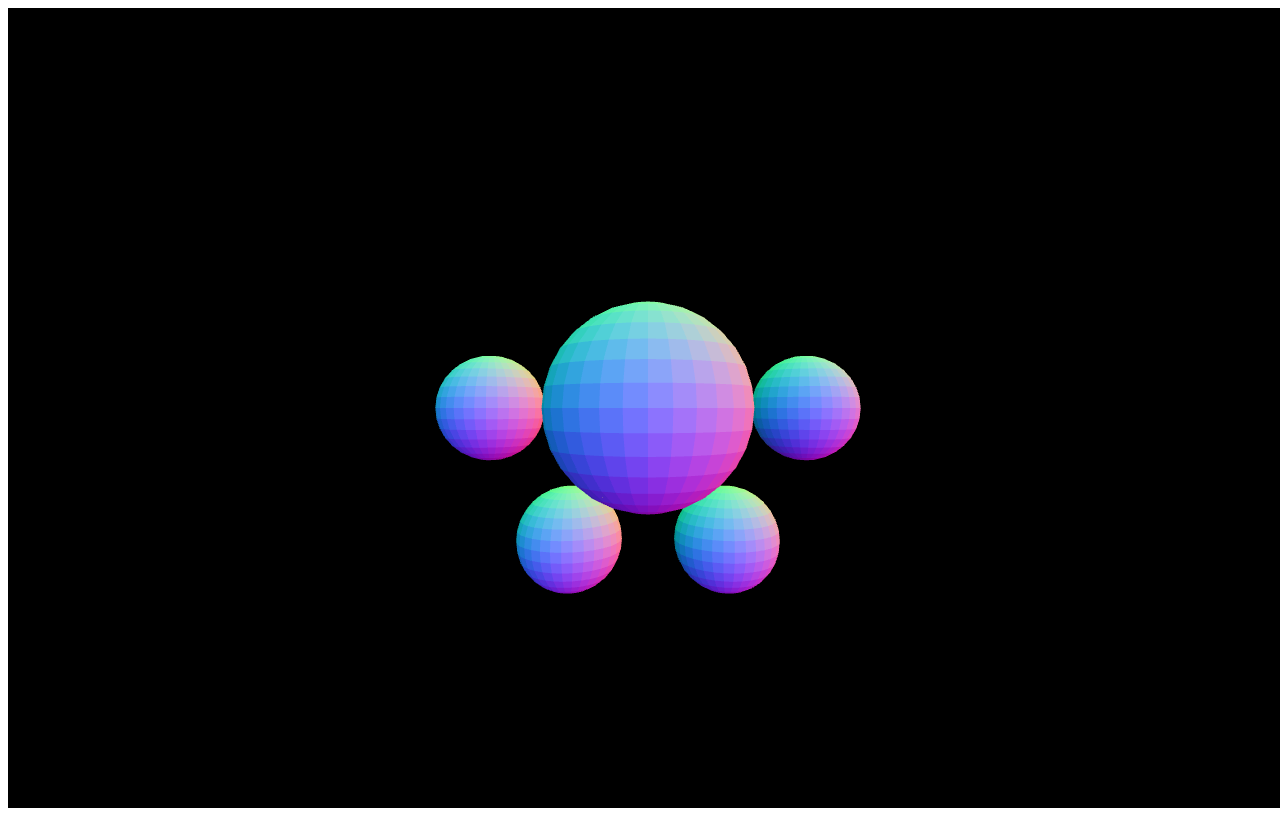
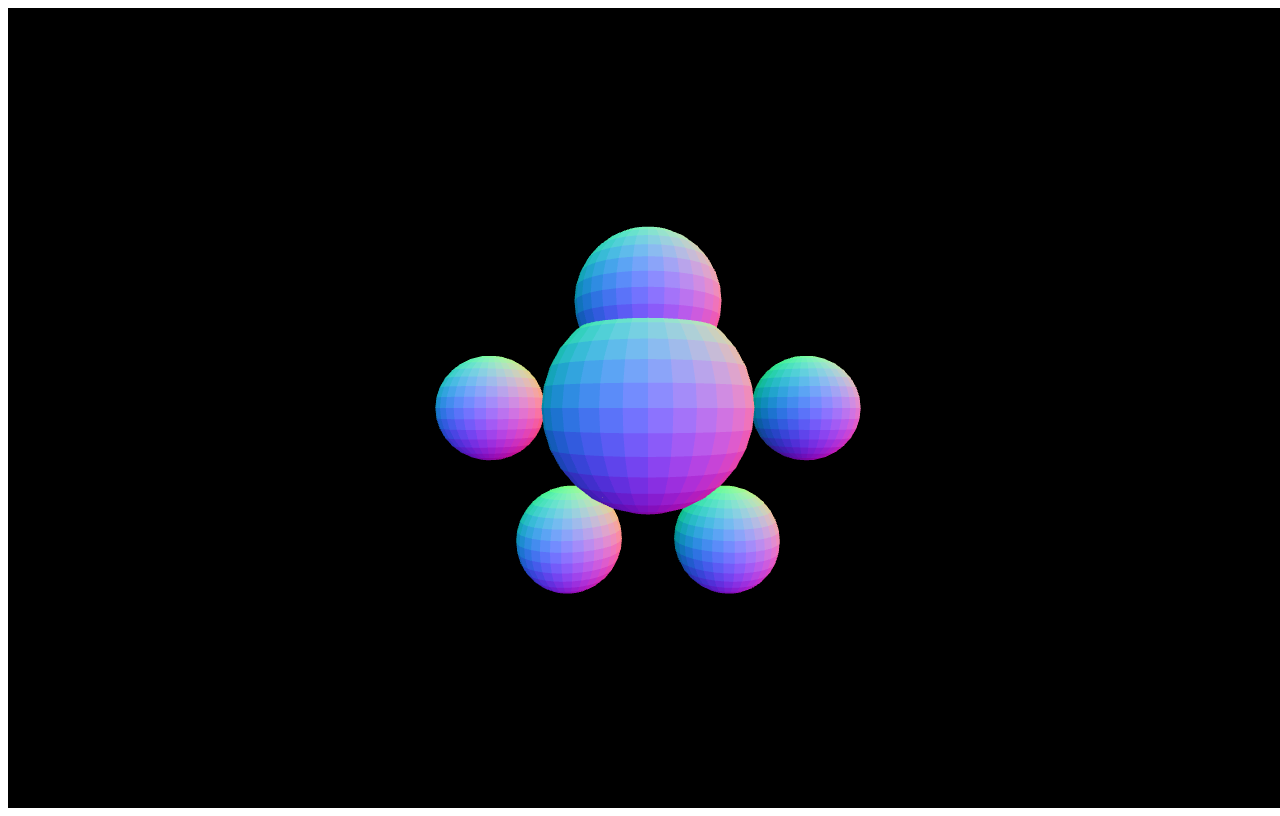
Before and after one commit to Marioph15/Marioph15.github.io, a plain HTML site: page game/index.html in a window 1280 px wide. Drawn offline with nearby package versions, Linux system fonts and the light colour scheme.

Commit message:
añadido cabezon

```diff
--- a/game/index.html
+++ b/game/index.html
@@ -54,6 +54,13 @@ var leftHand = new THREE.Mesh(hand,cover);
     leftFoot.position.set(-75,-125,0)
     scene.add(leftFoot)
 
+    // cabeza
+    var cabeza = new THREE.SphereGeometry(70);
+    var cover = new THREE.MeshNormalMaterial(flat);
+    var cabezon = new THREE.Mesh(cabeza,cover);
+    cabezon.position.set(0,100,0)
+    scene.add(cabezon);
+
 
 
 
```
